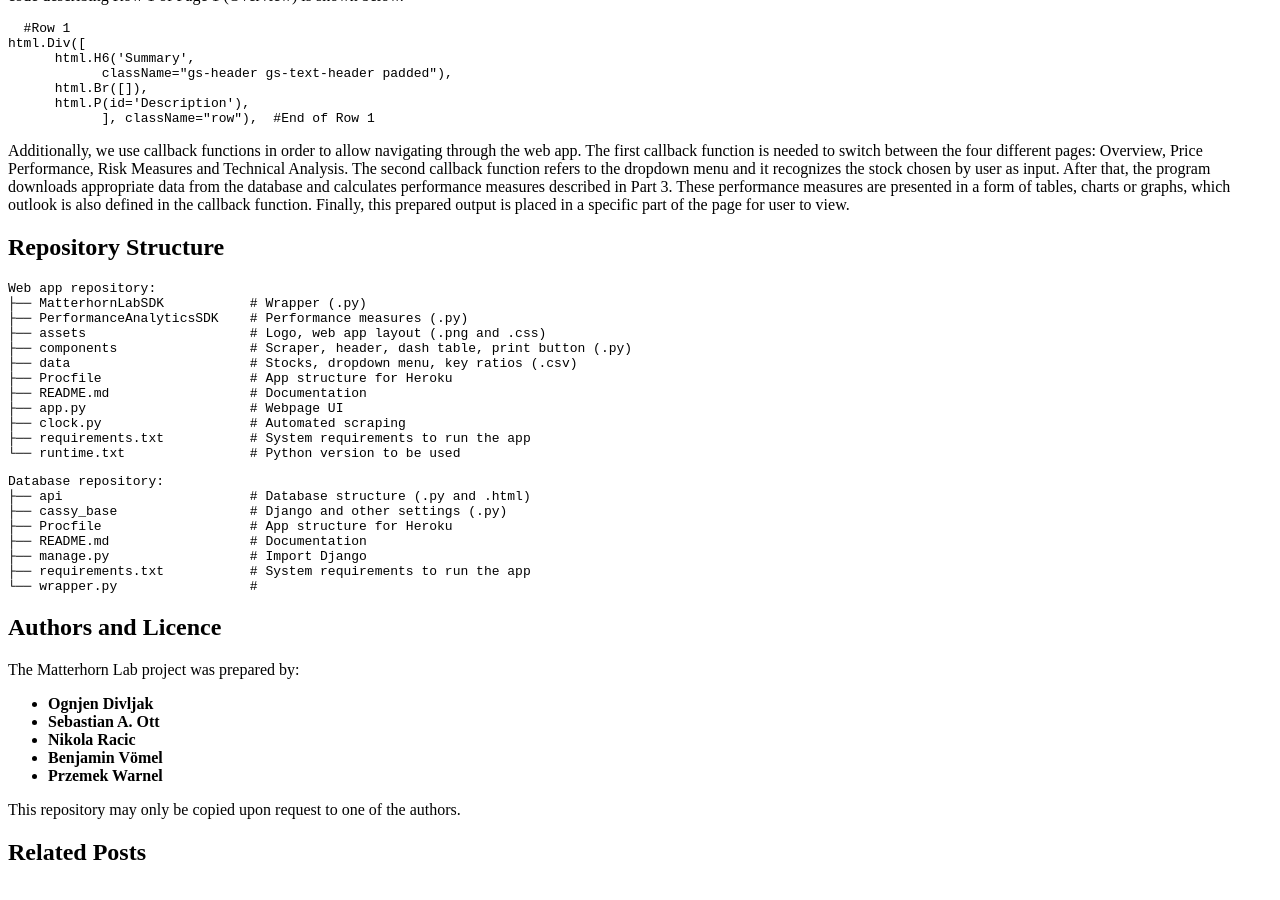
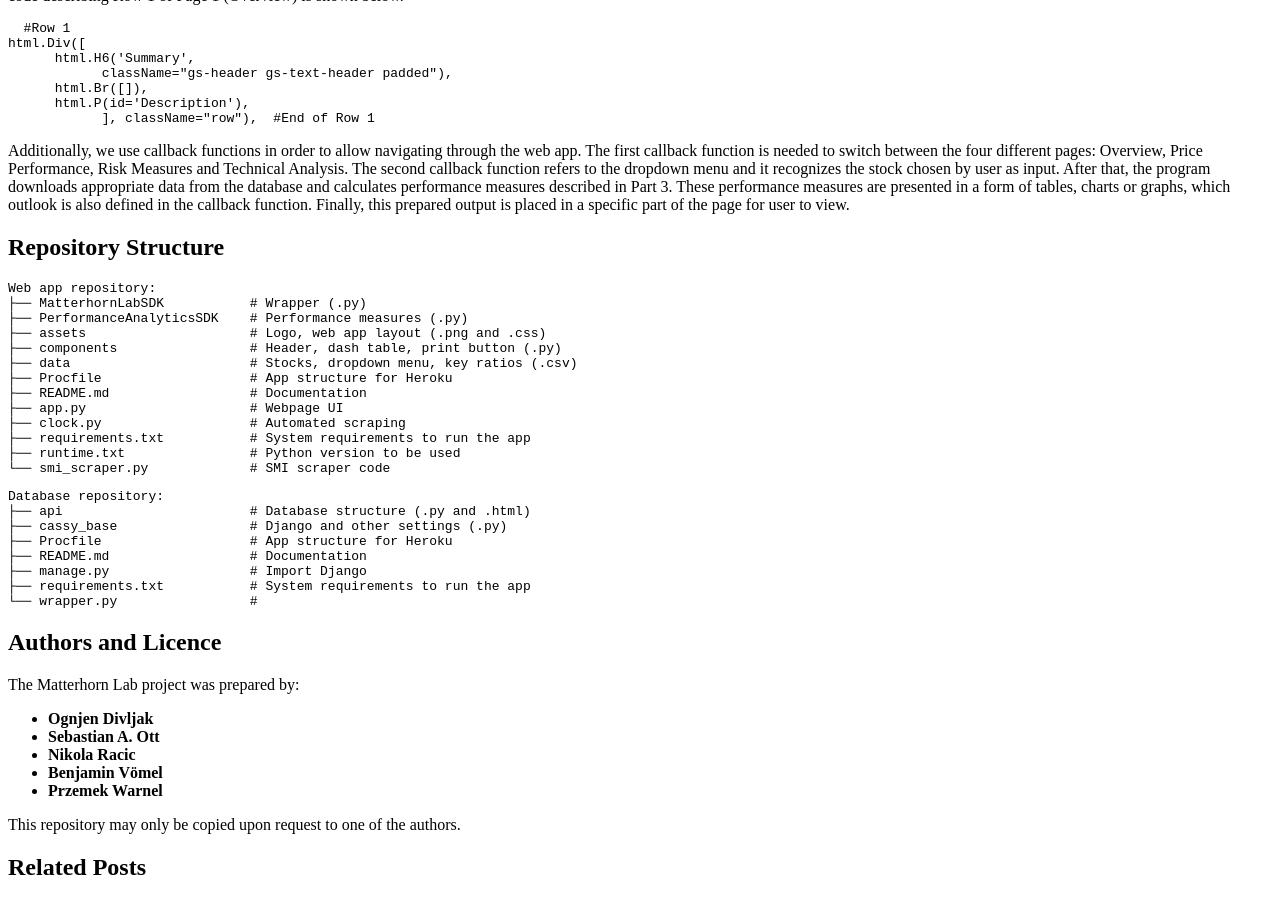
Before and after one commit to matterhornlab/matterhornlab.github.io, a Jekyll site: the page built from _posts/2019-05-24-launch-of-matterhorn-lab.md, in a window 1280 px wide and 900 px high, scrolled down 8693 px. Built offline with Jekyll 4.4.1, drawn with Linux system fonts in a browser that asks for light colours; Markdown is read by kramdown in place of the engine named in the settings.

Commit message:
Update 2019-05-24-launch-of-matterhorn-lab.md

````diff
--- a/_posts/2019-05-24-launch-of-matterhorn-lab.md
+++ b/_posts/2019-05-24-launch-of-matterhorn-lab.md
@@ -153,14 +153,15 @@ Web app repository:
 ├── MatterhornLabSDK           # Wrapper (.py)
 ├── PerformanceAnalyticsSDK    # Performance measures (.py)
 ├── assets                     # Logo, web app layout (.png and .css)
-├── components                 # Scraper, header, dash table, print button (.py)
+├── components                 # Header, dash table, print button (.py)
 ├── data                       # Stocks, dropdown menu, key ratios (.csv)
 ├── Procfile                   # App structure for Heroku
 ├── README.md                  # Documentation
 ├── app.py                     # Webpage UI
 ├── clock.py                   # Automated scraping
 ├── requirements.txt           # System requirements to run the app
-└── runtime.txt                # Python version to be used
+├── runtime.txt                # Python version to be used
+└── smi_scraper.py             # SMI scraper code
 ```
 ```
 Database repository:
````
